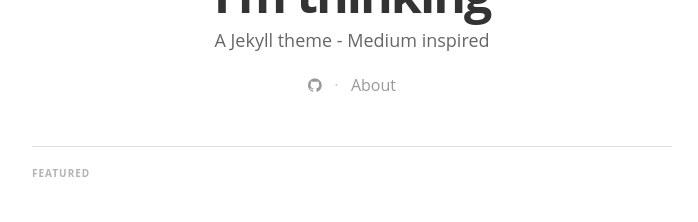
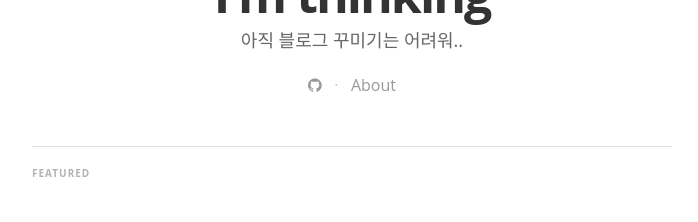
Before and after one commit to newkidsean/newkidsean.github.io, a Jekyll site: the page built from index.html, in a window 1280 px wide and 900 px high, scrolled down 333 px, cut to the strip 232-900 px from the top of the window. Shown: the top 222 px of the strip, without its empty margins (288-986 px from the left). Built offline with Jekyll 4.4.1, drawn with Linux system fonts in a browser that asks for light colours; nearby versions of some CDN libraries; some web fonts are replaced; the list of posts is cut into pages by our own code.

Commit message:
add some info on landing page

```diff
--- a/_config.yml
+++ b/_config.yml
@@ -6,11 +6,11 @@
 # Site settings
 title: "I'm thinking"
 description: > # this means to ignore newlines until "email:"
-   A Jekyll theme - Medium inspired
+   아직 블로그 꾸미기는 어려워..
 
 email: cassislagos@gmail.mail
 #blog logo
-logo: "/assets/images/df_logo.jpg"
+logo: "/assets/images/sean.png"
 float_logo: true # true, false (default)
 
 # blog cover
@@ -18,7 +18,7 @@
 
 name: 'Sean'
 author: 'Sean'
-author_image: "/assets/images/author.jpg"
+author_image: "/assets/images/sean.png"
 
 paginate:	5
 
```
Also changed, not shown: assets/images/sean.png (added), 1 other file.
